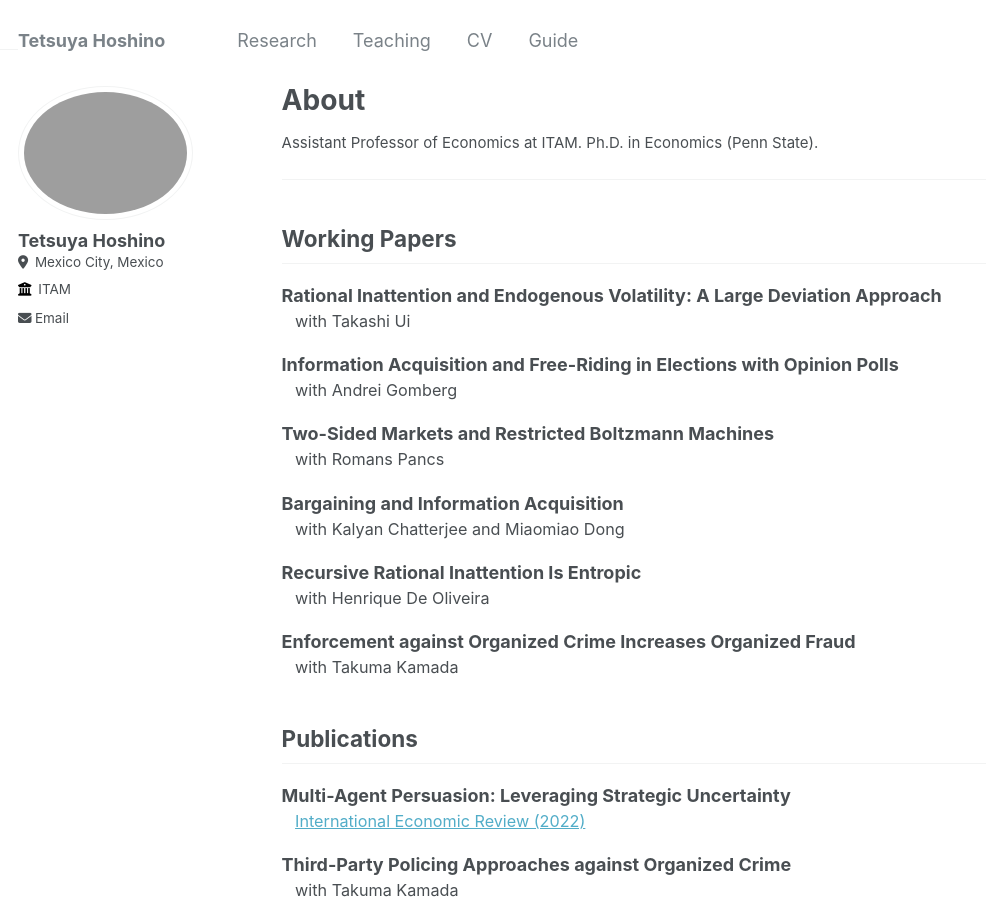
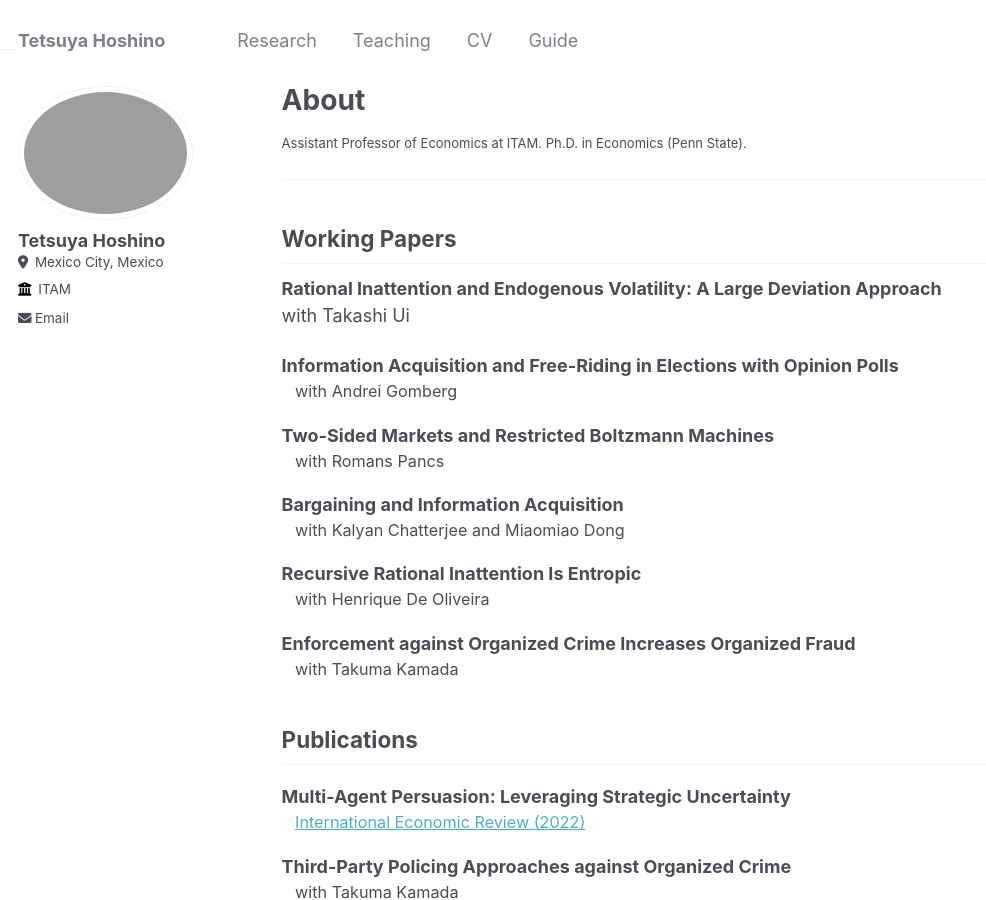
Before and after one commit to tetsuyahoshino137/tetsuyahoshino137.github.io, a Jekyll site: the page built from _pages/about.md, in a window 1280 px wide and 900 px high. Shown: the whole window, without its empty margins (0-986 px from the left). Built offline with Jekyll 4.4.1, drawn with Linux system fonts in a browser that asks for light colours.

Commit message:
Update about.md

```diff
--- a/_pages/about.md
+++ b/_pages/about.md
@@ -7,7 +7,7 @@ redirect_from:
   - /about.html
 ---
 
-<span style="font-size:smaller;">
+<span style="font-size:small;">
 Assistant Professor of Economics at ITAM. Ph.D. in Economics (Penn State).
 </span>
 
@@ -15,7 +15,7 @@ Assistant Professor of Economics at ITAM. Ph.D. in Economics (Penn State).
 
 ## Working Papers
 **Rational Inattention and Endogenous Volatility: A Large Deviation Approach**
-: <span style="font-size:larger;">
+<span style="font-size:large;">
 with Takashi Ui
 </span>
 
```
